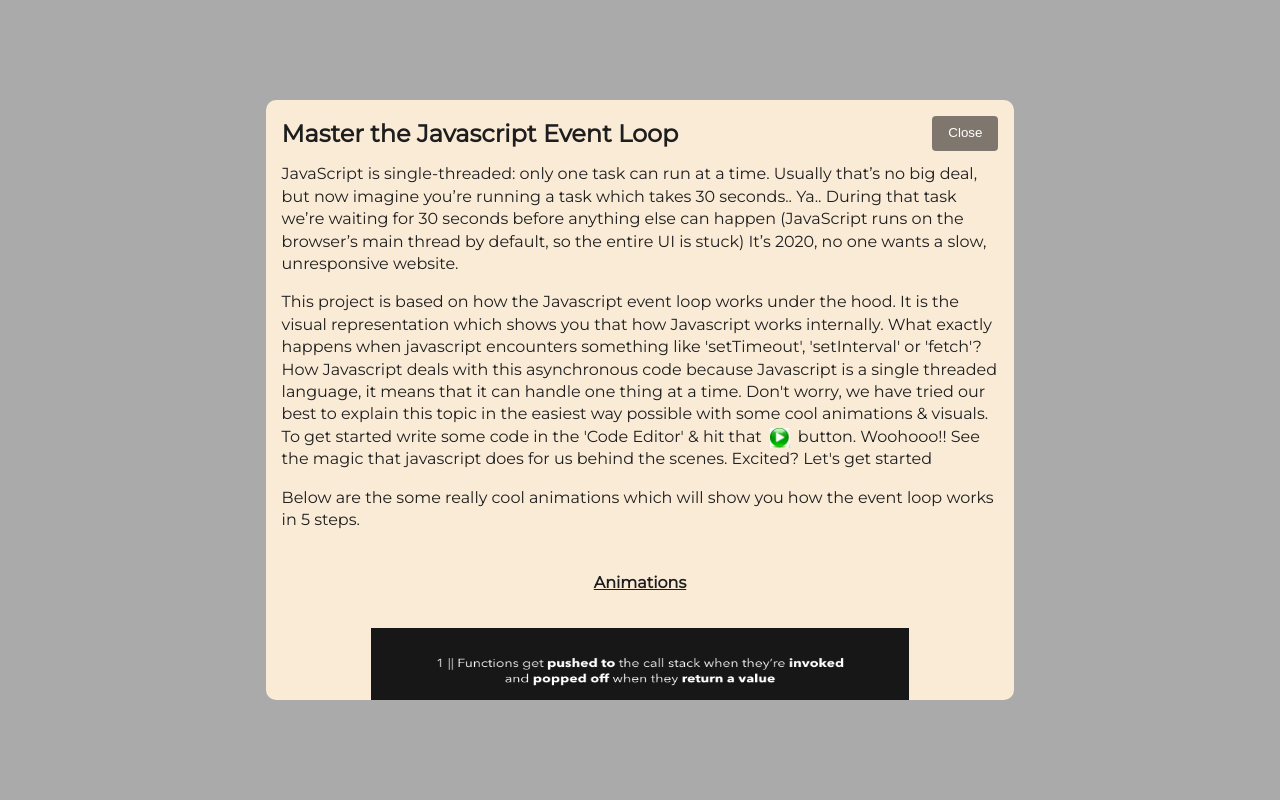
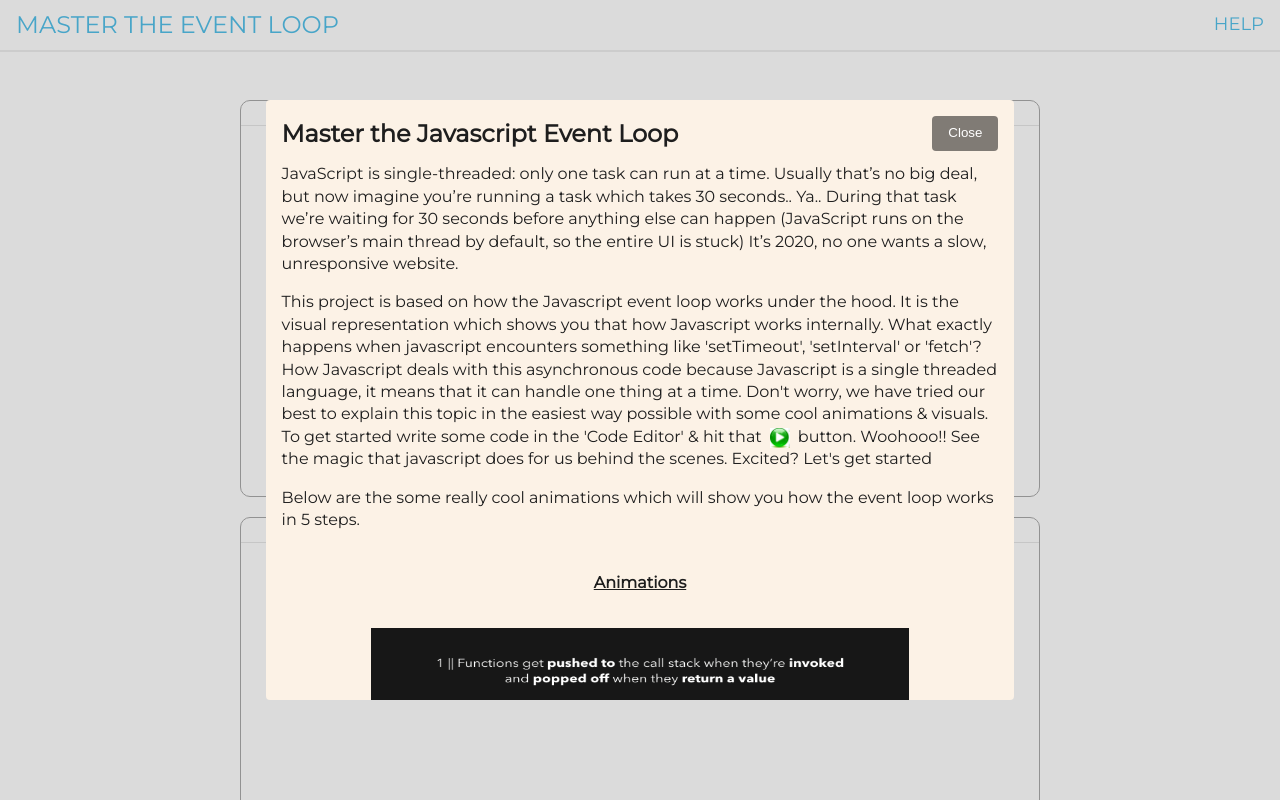
Before and after one commit to Dhaval1403/master-the-event-loop, a React (Create React App) app: page / in a window 1280 px wide. Both pictures are taken after a click on the element "HELP". Shown: the top 800 px of the page. Built offline with nearby package versions, Linux system fonts and the light colour scheme.

Commit message:
Added outclick to close the modal and some styling to scroll of the modal. Rest is coming

```diff
--- a/src/components/Help/Help.jsx
+++ b/src/components/Help/Help.jsx
@@ -1,21 +1,28 @@
-import React from 'react';
-import './Help.styles.css';
-import { connect } from 'react-redux';
-import { toggleHelp } from '../../redux/helpToggle/helpToggle.actions';
-import helpImage from '../../assets/master-the-event-loop.png';
-import gif_1 from '../../assets/animation1.gif';
-import gif_2 from '../../assets/animation2.gif';
-import gif_3 from '../../assets/animation3.gif';
-import gif_4 from '../../assets/animation4.gif';
-import gif_5 from '../../assets/animation5.gif';
-import playButton from '../../assets/play.png';
+import React, { useState } from 'react'
+import './Help.styles.css'
+import { connect } from 'react-redux'
+import { toggleHelp } from '../../redux/helpToggle/helpToggle.actions'
+import helpImage from '../../assets/master-the-event-loop.png'
+import gif_1 from '../../assets/animation1.gif'
+import gif_2 from '../../assets/animation2.gif'
+import gif_3 from '../../assets/animation3.gif'
+import gif_4 from '../../assets/animation4.gif'
+import gif_5 from '../../assets/animation5.gif'
+import playButton from '../../assets/play.png'
 
 const Help = ({ isHelp, toggleHelp }) => {
+	const currentTarget = (e) => {
+		if (e.currentTarget === e.target) {
+			toggleHelp()
+		} else {
+			return
+		}
+	}
 	return (
 		<React.Fragment>
 			{isHelp ? (
-				<div className="modal-container">
-					<div className="modal-body">
+				<div id="mdc" onClick={currentTarget} className="modal-container">
+					<div id="mdb" className="modal-body">
 						<div className="modal-header">
 							<h2>Master the Javascript Event Loop</h2>
 
@@ -26,30 +33,31 @@ const Help = ({ isHelp, toggleHelp }) => {
 
 						<div className="modal-content">
 							<p>
-								JavaScript is single-threaded: only one task can run at a time. Usually that’s no
-								big deal, but now imagine you’re running a task which takes 30 seconds.. Ya.. During
-								that task we’re waiting for 30 seconds before anything else can happen (JavaScript
-								runs on the browser’s main thread by default, so the entire UI is stuck) It’s 2020,
-								no one wants a slow, unresponsive website.
+								JavaScript is single-threaded: only one task can run at a time. Usually that’s no big deal,
+								but now imagine you’re running a task which takes 30 seconds.. Ya.. During that task we’re
+								waiting for 30 seconds before anything else can happen (JavaScript runs on the browser’s
+								main thread by default, so the entire UI is stuck) It’s 2020, no one wants a slow,
+								unresponsive website.
 							</p>
 
 							<p>
-								This project is based on how the Javascript event loop works under the hood. It is
-								the visual representation which shows you that how Javascript works internally. What exactly happens
-								when javascript encounters something like 'setTimeout', 'setInterval' or 'fetch'? How
-								Javascript deals with this asynchronous code because Javascript is a single threaded
-								language, it means that it can handle one thing at a time. Don't worry, we have
-								tried our best to explain this topic in the easiest way possible with some cool
-								animations & visuals. To get started write some code in the 'Code Editor' & hit that
+								This project is based on how the Javascript event loop works under the hood. It is the
+								visual representation which shows you that how Javascript works internally. What exactly
+								happens when javascript encounters something like 'setTimeout', 'setInterval' or 'fetch'?
+								How Javascript deals with this asynchronous code because Javascript is a single threaded
+								language, it means that it can handle one thing at a time. Don't worry, we have tried our
+								best to explain this topic in the easiest way possible with some cool animations & visuals.
+								To get started write some code in the 'Code Editor' & hit that
 								<img className="play-button" src={playButton} alt="Play Button" />
-								button. Woohooo!! See the magic that javascript does for us behind the scenes.
-								Excited? Let's get started
+								button. Woohooo!! See the magic that javascript does for us behind the scenes. Excited?
+								Let's get started
 							</p>
 						</div>
 
 						<div className="resources">
 							<p>
-								Below are the some really cool animations which will show you how the event loop works in 5 steps.
+								Below are the some really cool animations which will show you how the event loop works in 5
+								steps.
 							</p>
 
 							<span className="resource-title">Animations</span>
@@ -71,17 +79,16 @@ const Help = ({ isHelp, toggleHelp }) => {
 						</div>
 
 						<div className="resources">
-							<p>Below attached are some extra resources for you if you want to dive deep into the
-								topic. It includes some images, articles and youtube videos.</p>
+							<p>
+								Below attached are some extra resources for you if you want to dive deep into the topic. It
+								includes some images, articles and youtube videos.
+							</p>
 
 							<span className="resource-title">Images</span>
 							<img className="resource-item" src={helpImage} alt="master the event loop" />
 
 							<span className="resource-title">Videos</span>
-							<iframe
-								className="resource-item"
-								src="https://www.youtube.com/embed/hGSHfObcVf4"
-							></iframe>
+							<iframe className="resource-item" src="https://www.youtube.com/embed/hGSHfObcVf4"></iframe>
 
 							<span className="resource-title">Articles</span>
 							<p>
@@ -108,15 +115,15 @@ const Help = ({ isHelp, toggleHelp }) => {
 				</div>
 			) : null}
 		</React.Fragment>
-	);
-};
+	)
+}
 
 const mapStateToProps = ({ helpReducer: { isHelp } }) => ({
 	isHelp,
-});
+})
 
-const mapDispatchToProps = dispatch => ({
+const mapDispatchToProps = (dispatch) => ({
 	toggleHelp: () => dispatch(toggleHelp()),
-});
+})
 
-export default connect(mapStateToProps, mapDispatchToProps)(Help);
+export default connect(mapStateToProps, mapDispatchToProps)(Help)
--- a/src/components/Help/Help.styles.css
+++ b/src/components/Help/Help.styles.css
@@ -1,8 +1,8 @@
 .modal-container {
 	position: fixed;
-	top:0%;
+	top: 0%;
 	min-height: 100%;
-	background-color: #aaa;
+	background-color: rgba(170, 170, 170, 0.425);
 	z-index: 100000;
 	display: flex;
 	justify-content: center;
@@ -15,9 +15,26 @@
 	width: 60%;
 	height: 75vh;
 	overflow-y: auto;
-	background-color: antiquewhite;
+	background-color: rgb(252, 242, 230);
 	padding: 1rem;
+	border-radius: 4px;
+}
+.modal-body::-webkit-scrollbar {
+	width: 3px;
+	background-color: #d3a9a9;
+}
+.modal-body::-webkit-scrollbar-thumb {
 	border-radius: 10px;
+	box-shadow: inset 0 0 6px rgba(0, 0, 0, 0.3);
+	-webkit-box-shadow: inset 0 0 6px rgba(0, 0, 0, 0.3);
+	background-color: #e24b4b;
+}
+
+.modal-body::-webkit-scrollbar-track {
+	box-shadow: inset 0 0 6px rgba(0, 0, 0, 0.3);
+	-webkit-box-shadow: inset 0 0 6px rgba(0, 0, 0, 0.3);
+	border-radius: 10px;
+	background-color: #464141;
 }
 
 .modal-header {
```
